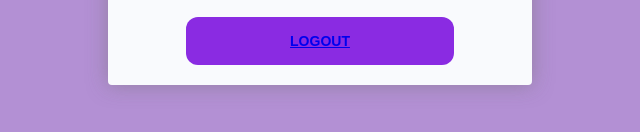
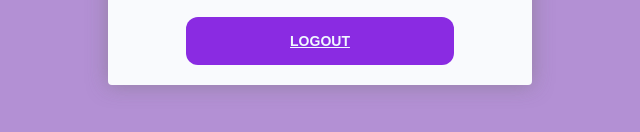
Before and after one commit to sandeep-mz/week2-f3, a plain HTML site: page sign-in.html in a window 1280 px wide. Shown: the part 646-778 px from the top of the page, 320-960 px from the left. Drawn offline with Linux system fonts and the light colour scheme; sample sign-in values are in the browser's storage.

Commit message:
week 2 project of f3

```diff
--- a/sign-in.html
+++ b/sign-in.html
@@ -35,7 +35,7 @@
                 <div class="user-info">
 
                 </div>
-                <button id="logout" style="color: whitesmoke;"><a href="./index.html">LOGOUT</a></button>
+                <button id="logout" style="color: whitesmoke;"><a href="./index.html" style="color: aliceblue;">LOGOUT</a></button>
             </div>
         </div>
         <script src="sign-up.js"></script>
```
